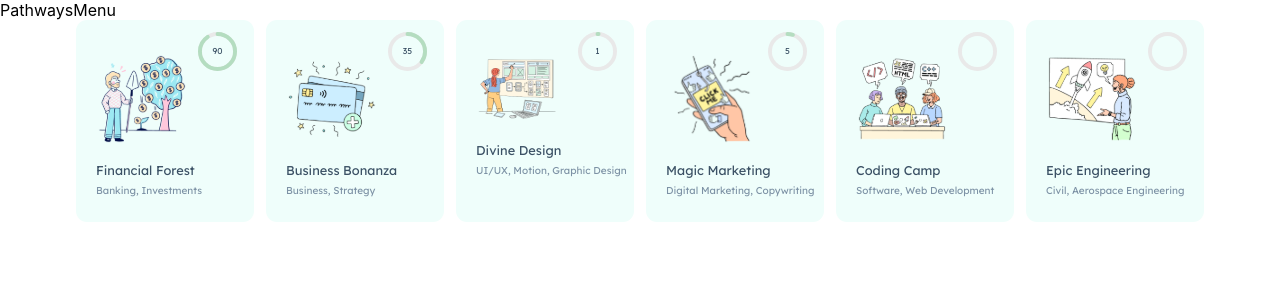
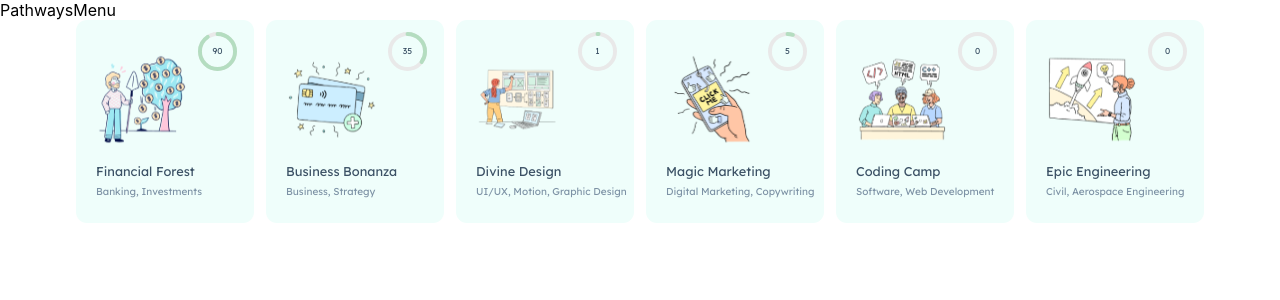
Before and after one commit to ecf123/ecf-fe-prototype, a React (Create React App) app: page /pathways in a window 1280 px wide. Shown: the top 300 px of the page. Built offline with nearby package versions, Linux system fonts and the light colour scheme.

Commit message:
adjust styling, fix 0 percentage bug

```diff
--- a/src/components/PathwaysCard/PathwaysCard.jsx
+++ b/src/components/PathwaysCard/PathwaysCard.jsx
@@ -1,20 +1,17 @@
 import { React } from "react";
-
 import { CircularProgressbar, buildStyles } from "react-circular-progressbar";
 import "react-circular-progressbar/dist/styles.css";
 import "./PathwaysCard.scss";
 
-const PathwaysCard = ({ header, topics, image, percentage }) => {
-  //const { header, topics, image } = card;
-
+const PathwaysCard = ({ header, topics, image, percentage, id }) => {
   return (
     <>
-      <div className="card" data-testid="pathwaycard">
+      <div id={id} className="card" data-testid="pathwaycard">
         <div className="card__progress" data-testid="circularprogressbar">
           <CircularProgressbar
             className="card__progress-bar"
             value={percentage}
-            text={percentage}
+            text={percentage === 0 ? "0" : `${percentage}`}
             strokeWidth={10}
             styles={buildStyles({
               textColor: "#3b5165",
--- a/src/components/PathwaysCard/PathwaysCard.scss
+++ b/src/components/PathwaysCard/PathwaysCard.scss
@@ -25,11 +25,8 @@
       margin: 0;
     }
 
-    &-img-div {
-      // width: 91px;
-    }
-
     &-image {
+      height: 125px;
       width: 100%;
       padding: 34px 67px 0 21px;
     }
--- a/src/containers/PathwayCardList/PathwayCardList.jsx
+++ b/src/containers/PathwayCardList/PathwayCardList.jsx
@@ -7,6 +7,7 @@ const PathwayCardList = () => {
   const JSX = card.map((card, index) => (
     <PathwaysCard
       key={index}
+      id={index}
       header={card.header}
       image={card.image}
       topics={card.topics}
--- a/src/containers/PathwaysMenu/PathwaysMenu.jsx
+++ b/src/containers/PathwaysMenu/PathwaysMenu.jsx
@@ -1,5 +1,4 @@
 import React from "react";
-import PathwayOverview from "../PathwayOverview/PathwayOverview";
 import PathwayCardList from "../PathwayCardList/PathwayCardList";
 
 // path: /pathways
```
